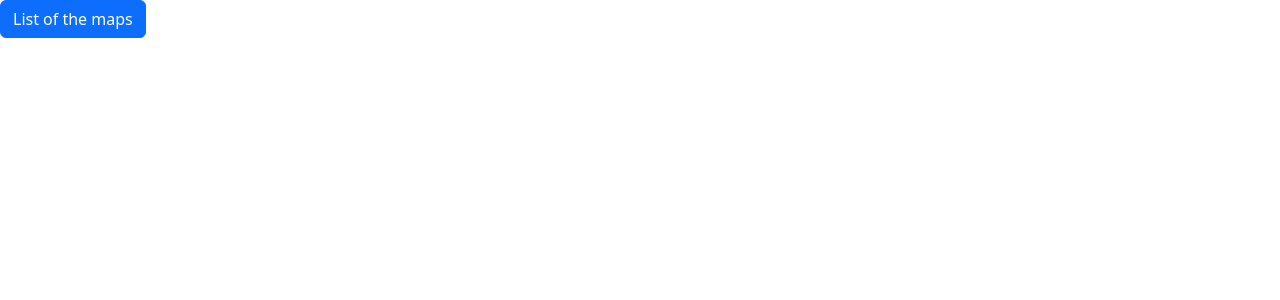
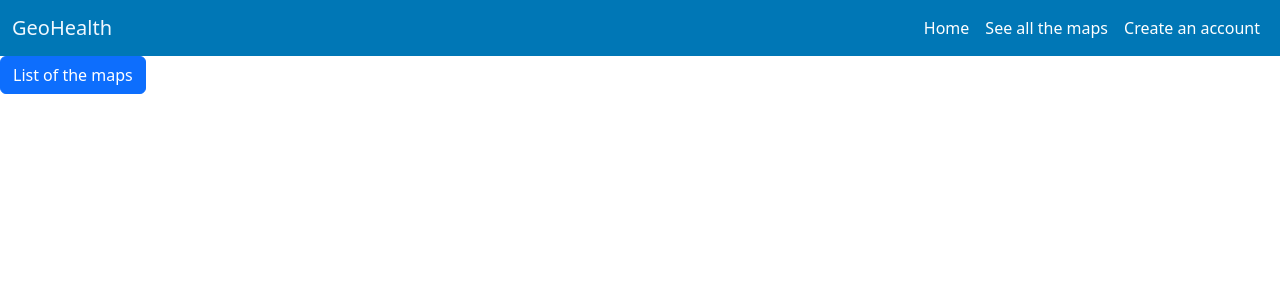
Before and after one commit to jjamoull/GeoHealth, an Angular app in the folder Frontend_angular/: page /home in a window 1280 px wide. Shown: the top 300 px of the page. Built offline with nearby package versions, Linux system fonts and the light colour scheme.

Commit message:
<feat> adding a first draft of the navbar
Changed files
- app.html
- app.ts

Detailed description :
Configuring the navbar and home/navigation/logging in buttons

```diff
--- a/Frontend_angular/src/app/app.html
+++ b/Frontend_angular/src/app/app.html
@@ -3,4 +3,29 @@
   href="https://cdn.jsdelivr.net/npm/bootstrap@5.3.0/dist/css/bootstrap.min.css"
 />
 
+<nav class="navbar navbar-expand-lg navbar-light" style="background-color: #0077B6;">
+  <div class="container-fluid">
+    <a class="navbar-brand"  style="color: aliceblue" (click)="goToHome()">GeoHealth</a>
+
+    <button class="navbar-toggler" type="button" data-bs-toggle="collapse" data-bs-target="#navbarNav">
+      <span class="navbar-toggler-icon"></span>
+    </button>
+
+    <div class="collapse navbar-collapse" id="navbarNav">
+      <ul class="navbar-nav ms-auto">
+        <li class="nav-item">
+          <a class="nav-link"  style="color: white" (click)="goToHome()">Home</a>
+        </li>
+        <li class="nav-item">
+          <a class="nav-link"   style="color: white" (click)="goToNavigation()">See all the maps</a>
+        </li>
+        <li class="nav-item">
+          <a class="nav-link"  style="color: white" (click)="goToLogging()">Create an account</a>
+        </li>
+      </ul>
+    </div>
+  </div>
+</nav>
+
+
 <router-outlet></router-outlet>
--- a/Frontend_angular/src/app/app.ts
+++ b/Frontend_angular/src/app/app.ts
@@ -1,5 +1,5 @@
 import { Component, signal } from '@angular/core';
-import { RouterOutlet } from '@angular/router';
+import {ActivatedRoute, Router, RouterOutlet} from '@angular/router';
 import {Home} from './components/home/home';
 import {Authentication} from './components/authentication/authentication';
 import {Map} from './components/map/map';
@@ -13,4 +13,22 @@ import {Map} from './components/map/map';
 })
 export class App {
   protected readonly title = signal('GeoHealth_Angular');
+
+  constructor(public route: ActivatedRoute, private router: Router) {}
+
+
+
+  goToHome() {
+    this.router.navigate(['home'])
+  }
+
+  goToNavigation(){
+    this.router.navigate(['navigation'])
+  }
+
+  goToLogging(){
+    this.router.navigate(['logging'])
+  }
+
+
 }
```
